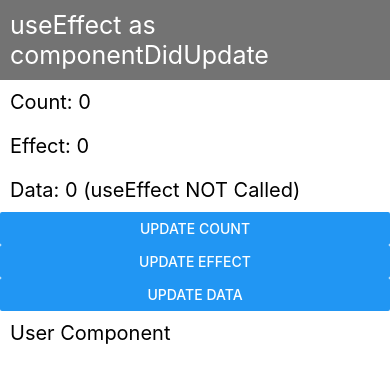
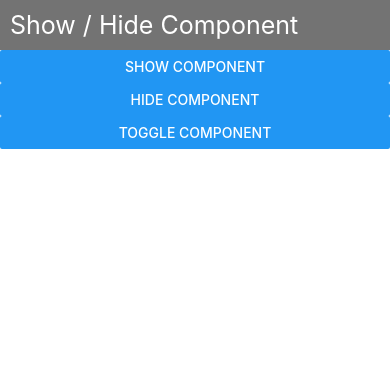
Before and after one commit to TahmeedMahbub/React-Native-Practise, a React Native app: screen / in a window 390 px wide. Shown: the top 378 px of the page. Built offline with nearby package versions, Linux system fonts and the light colour scheme.

Commit message:
unmount component (show/hide/toggle) useState

```diff
--- a/App.js
+++ b/App.js
@@ -1,41 +1,21 @@
-import React, {useEffect, useState} from 'react';
+import React, {useState} from 'react';
 import {View, Text, Button} from 'react-native';
 
 const App = () => {
-  const [count, setCount] = useState(0);
-  const [effect, setEffect] = useState(0);
-  const [data, setData] = useState(0);
-
-  // useEffect (()=>{
-  //   console.warn("Called from useEffect")
-  // }, [count])
-
-  // useEffect (()=>{
-  //   console.warn("Called from another useEffect")
-  // }, [effect])
+  const [show, setShow] = useState(false);
 
   return (
     <View>
-      <Text style={{ fontSize:25, padding: 10, backgroundColor: "#737373", color: "white" }}>useEffect as componentDidUpdate</Text>
-      <Text style={{ fontSize:20, padding: 10}}>Count: {count} </Text>
-      <Text style={{ fontSize:20, padding: 10}}>Effect: {effect} </Text>
-      <Text style={{ fontSize:20, padding: 10}}>Data: {data} (useEffect NOT Called)</Text>
-      <Button title="Update Count" onPress={()=>setCount(count+1)} />
-      <Button title="Update Effect" onPress={()=>setEffect(effect+1)} />
-      <Button title="Update Data" onPress={()=>setData(data+1)} />
-      <User info={{ count, effect, data }}/>
+      <Text style={{ fontSize:25, padding: 10, backgroundColor: "#737373", color: "white" }}>Show / Hide Component</Text>
+      <Button title="Show Component" onPress={()=>setShow(true)} />
+      <Button title="Hide Component" onPress={()=>setShow(false)} />
+      <Button title="Toggle Component" onPress={()=>setShow(!show)} />
+      {show ? <User /> : null}
     </View>
   )
 }
 
-const User=(props)=>{
-  useEffect(()=>{
-    console.warn("data updated")
-  }, [props.info.data]);
-
-  useEffect(()=>{
-    console.warn("count updated")
-  }, [props.info.count]);
+const User=()=>{
   return (
     <Text style={{ fontSize:20, padding: 10 }}>User Component </Text>
   )
```
Also changed, not shown: note.txt.
